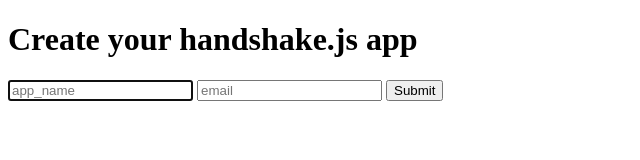
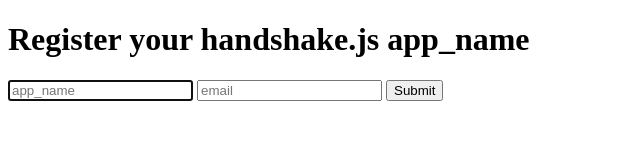
Before and after one commit to handshakejs/handshakejs-signup, a website: page public/index.html in a window 1280 px wide. Shown: the whole page, without its empty margins (0-640 px from the left). Drawn offline with nearby package versions, Linux system fonts and the light colour scheme; no server answers.

Commit message:
Improved wording

```diff
--- a/public/index.html
+++ b/public/index.html
@@ -9,7 +9,7 @@
 <div class="container">
 
   <form class="form-signup">
-    <h1 class="form-signup-heading">Create your handshake.js app</h1>
+    <h1 class="form-signup-heading">Register your handshake.js app_name</h1>
     <input id="app_name" type="text" class="form-control" placeholder="app_name" autofocus>
     <input id="email" type="text" class="form-control" placeholder="email">
 
```
